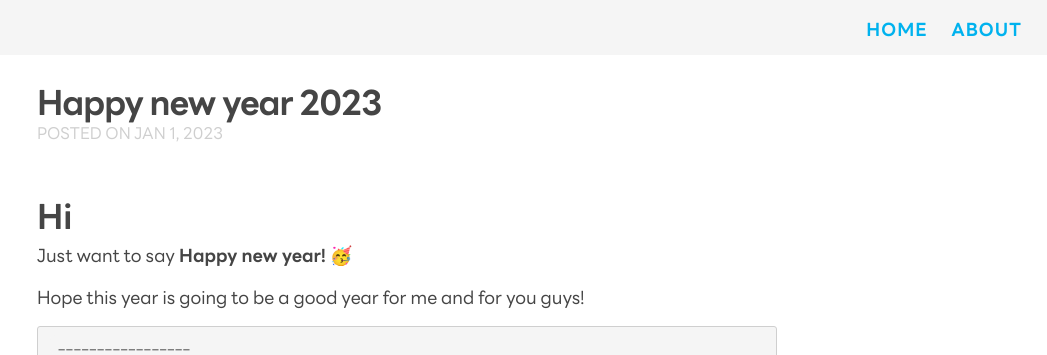
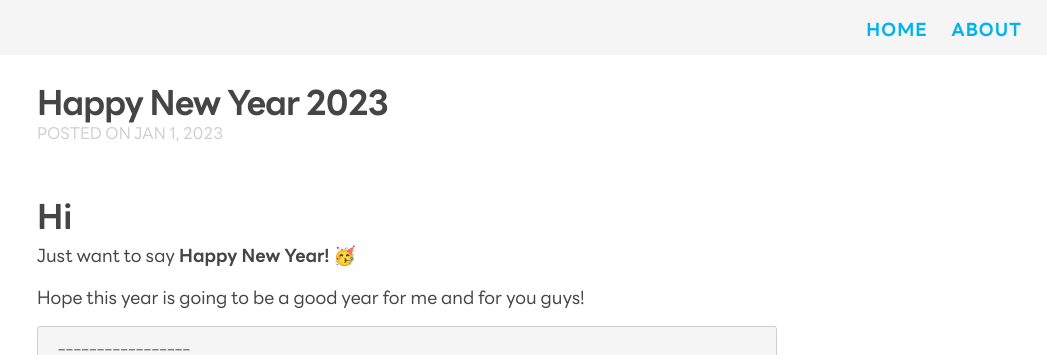
Before and after one commit to oat9002/oat9002.github.io, a Jekyll site: the page built from _posts/2023-01-01-happy-new-year-2023.md, in a window 1280 px wide. Shown: the top 355 px of the page, without its empty margins (233-1280 px from the left). Built offline with Jekyll 4.4.1, drawn with Linux system fonts in a browser that asks for light colours; nearby versions of some CDN libraries; some web fonts are replaced.

Commit message:
hny 2023

```diff
--- a/_posts/2023-01-01-happy-new-year-2023.md
+++ b/_posts/2023-01-01-happy-new-year-2023.md
@@ -1,11 +1,11 @@
 ---
 layout: post
-title: Happy new year 2023
+title: Happy New Year 2023
 ---
 
 # Hi
 
-Just want to say **Happy new year!** 🥳
+Just want to say **Happy New Year!** 🥳
 
 Hope this year is going to be a good year for me and for you guys!
 
```
